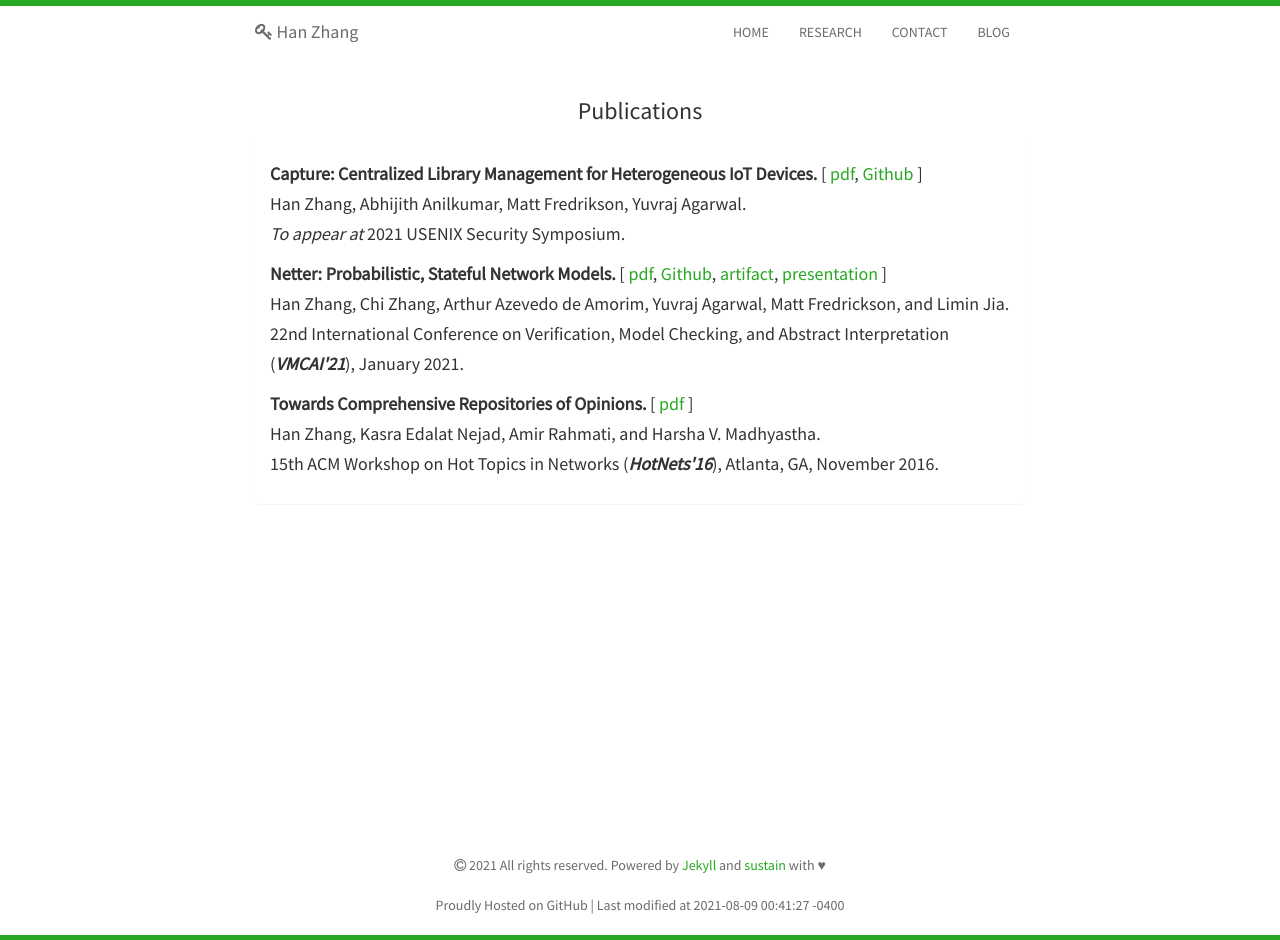
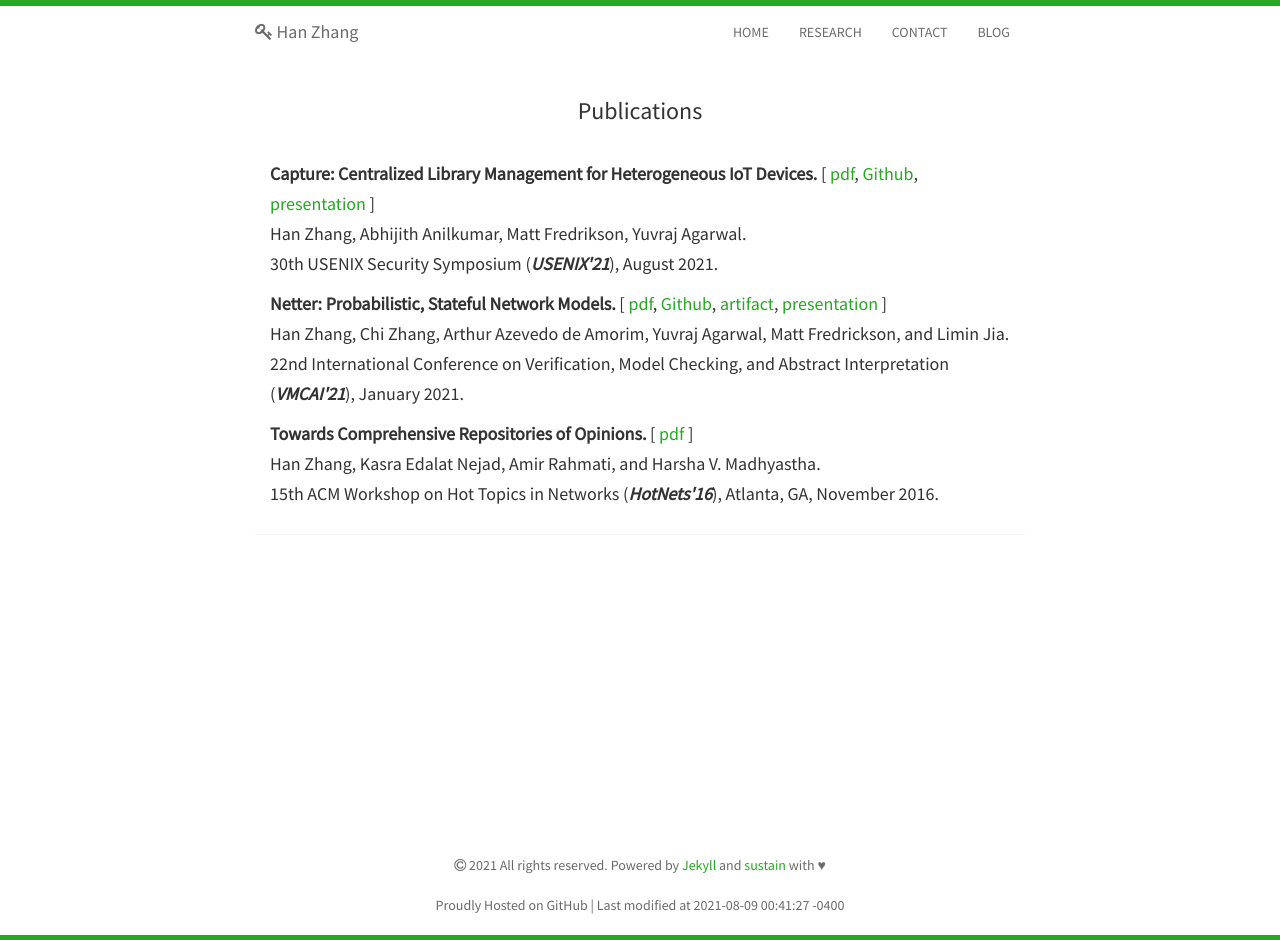
Before and after one commit to zhanghan177/zhanghan177.github.io, a Jekyll site: the page built from publications.html, in a window 1280 px wide. Built offline with Jekyll 4.4.1, drawn with Linux system fonts in a browser that asks for light colours; nearby versions of some CDN libraries.

Commit message:
Update publications.html

```diff
--- a/_includes/publications.html
+++ b/_includes/publications.html
@@ -4,9 +4,9 @@
         <div class="panel panel-default">
             <div class="panel-body">
                 <h5>
-                    <strong>Capture: Centralized Library Management for Heterogeneous IoT Devices.</strong> [ <a href="{{ site.baseurl }}assets/usenix21-zhang.pdf">pdf</a>, <a href="https://github.com/synergylabs/iot-capture">Github</a> ]<br>
+                    <strong>Capture: Centralized Library Management for Heterogeneous IoT Devices.</strong> [ <a href="{{ site.baseurl }}assets/usenix21-zhang.pdf">pdf</a>, <a href="https://github.com/synergylabs/iot-capture">Github</a>, <a href="https://www.usenix.org/conference/usenixsecurity21/presentation/zhang-han">presentation</a> ]<br>
                     Han Zhang, Abhijith Anilkumar, Matt Fredrikson, Yuvraj Agarwal.<br>
-                    <i>To appear at</i> 2021 USENIX Security Symposium.<br>
+                    30th USENIX Security Symposium (<strong><i>USENIX'21</i></strong>), August 2021.<br>
                 </h5>
                 <h5>
                     <strong>Netter: Probabilistic, Stateful Network Models.</strong> [ <a href="{{ site.baseurl }}assets/vmcai21-zhang.pdf">pdf</a>, <a href="https://github.com/arthuraa/netter">Github</a>, <a href="https://zenodo.org/record/4089060">artifact</a>, <a href="https://youtu.be/NKowPEtK4OY?t=8216">presentation</a> ]<br>
```
